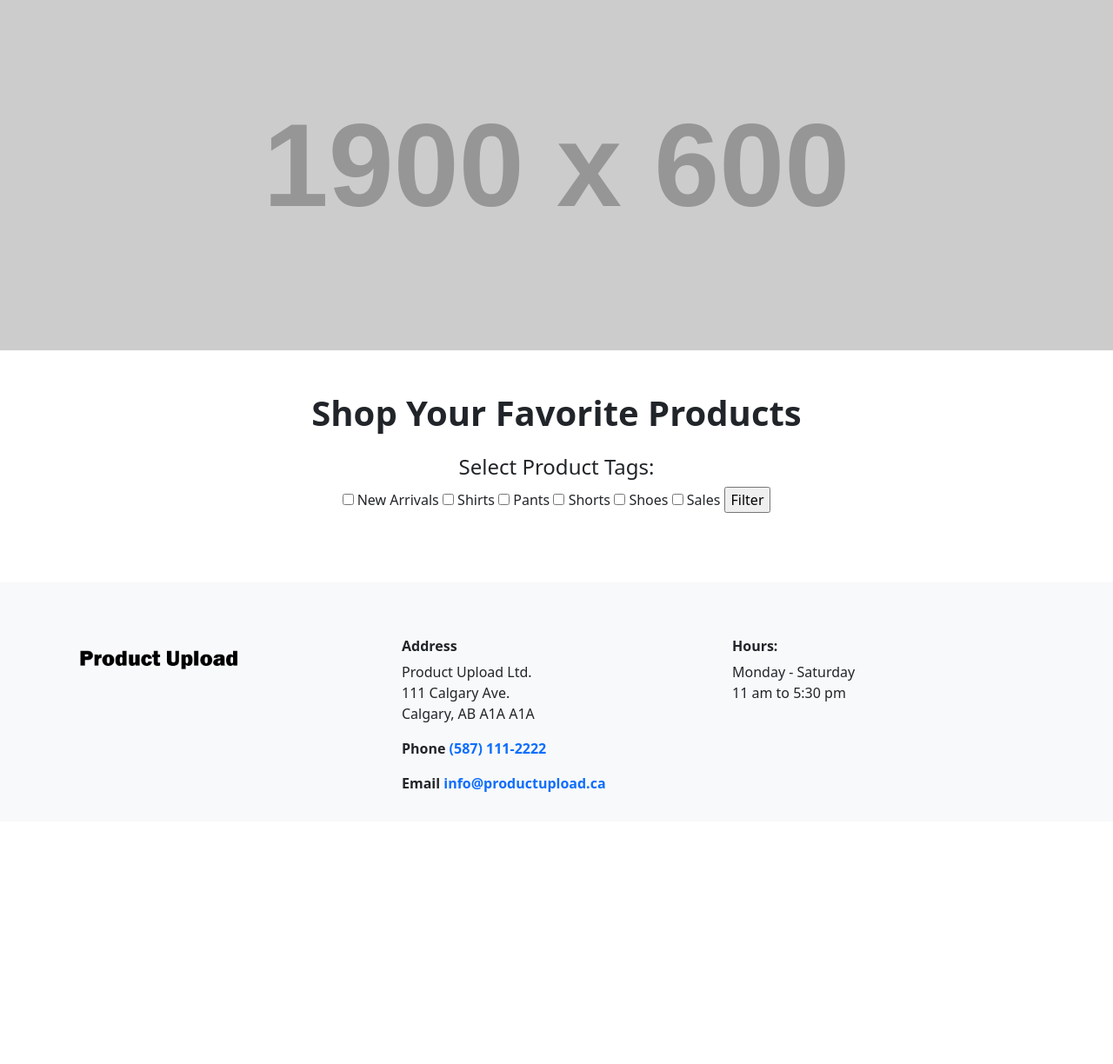
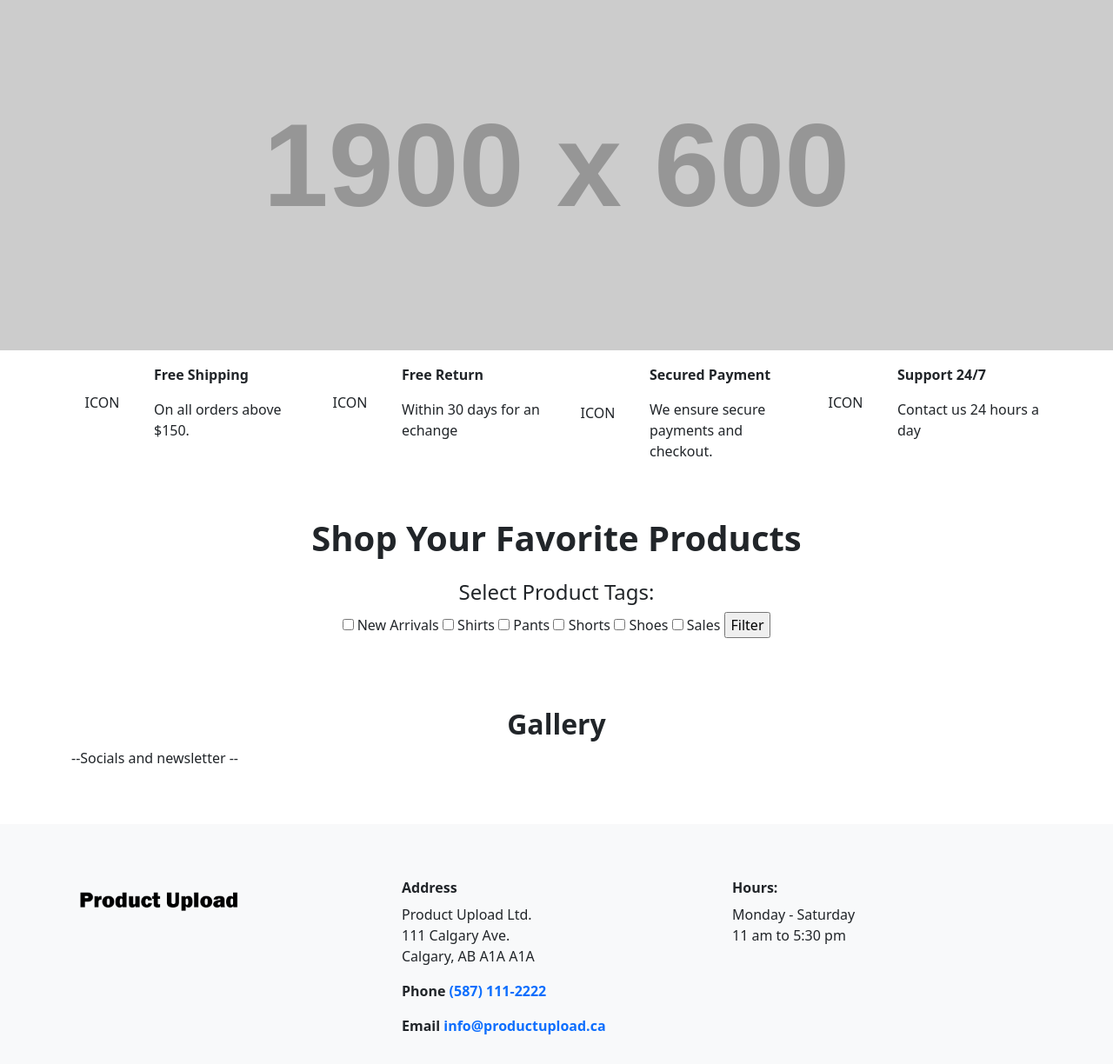
Before and after one commit to Zwill1/PHP-PRODUCT-UPLOAD-V2, a PHP site: page /PHP-PRODUCT-UPLOAD-v2/ in a window 1280 px wide. Shown: the part 193-1417 px from the top of the page at 87% size. Before the commit the page ends 1104 px from the top, so only its background shows below. Run offline with PHP 8.4, Linux system fonts and the light colour scheme; grey boxes labelled with a size stand in for pictures from a placeholder-image service; data that the repository does not hold is empty; some libraries are stand-ins or nearby versions.

Commit message:
adding icons with text below slider, gallery and socials layout near footer

```diff
--- a/index.php
+++ b/index.php
@@ -45,6 +45,52 @@
 
 <?php include "assets/hero.php" ?>
 <div class="container">
+    <section class="row lg:flex mt-3">
+        <div class="w-full col-lg-3">
+            <div class="row align-items-center">
+                <div class="col-4 text-center">
+                    <p>ICON</p>
+                </div>
+                <div class="col-8">
+                    <p class="fw-bold">Free Shipping</p>
+                    <p>On all orders above $150.</p>
+                </div>
+            </div>
+        </div>
+        <div class="w-full col-lg-3">
+            <div class="row align-items-center">
+                <div class="col-4 text-center">
+                    <p>ICON</p>
+                </div>
+                <div class="col-8">
+                    <p class="fw-bold">Free Return</p>
+                    <p>Within 30 days for an echange</p>
+                </div>
+            </div>
+        </div>
+        <div class="w-full col-lg-3">
+            <div class="row align-items-center">
+                <div class="col-4 text-center">
+                    <p>ICON</p>
+                </div>
+                <div class="col-8">
+                    <p class="fw-bold">Secured Payment</p>
+                    <p>We ensure secure payments and checkout.</p>
+                </div>
+            </div>
+        </div>
+        <div class="w-full col-lg-3">
+            <div class="row align-items-center">
+                <div class="col-4 text-center">
+                    <p>ICON</p>
+                </div>
+                <div class="col-8">
+                    <p class="fw-bold">Support 24/7</p>
+                    <p>Contact us 24 hours a day</p>
+                </div>
+            </div>
+        </div>
+    </section>
     <section class="row mt-5 mb-2">
         <h1 class="fw-bold text-center">Shop Your Favorite Products</h1>
     </section>
@@ -65,47 +111,6 @@
             </div>
         </div>
     </section>
-
-    <!-- <section class="row">
-
-    <?php
-            //try {
-                //$sql = 'SELECT * FROM products';
-                //$stmt = $pdo->prepare($sql);
-                //$stmt->execute();
-                //$result = $stmt->fetch(PDO::FETCH_ASSOC);
-
-                //while($row = $stmt->fetch(PDO::FETCH_ASSOC)){
-                    ?>
-                        <div class="col-sm-12 col-md-6 col-lg-4 col-xl-3 p-2">
-                            <div class="card border-0 p-2 rounded-0 bg-body-secondary py-4" id="product-<?php echo htmlspecialchars($row['prodid']); ?>">
-                                <div class="d-flex justify-content-center">
-                                    <img src="<?php echo htmlspecialchars($row['prodimage']); ?>" class="card-img-top" alt="<?php echo htmlspecialchars($row['prodname']); ?>" style="width: 150px;">
-                                </div>
-                                <div class="card-body">
-                                    <div class="text-center">
-                                        <h5 class="card-title mb-1"><?php echo htmlspecialchars($row['prodname']); ?></h5>
-                                        <p class="card-text mb-1 fw-bold">$<?php echo htmlspecialchars($row['prodprice']); ?></p>
-                                    </div>
-                                    <div class="d-flex justify-content-evenly">
-                                            <p>5 <span style="color:#ffa41c">&#9733;&#9733;&#9733;&#9733;&#9733;</span></p>
-                                            <p class="ms-3"><?php echo htmlspecialchars($row['prodreviewcount']); ?> ratings</p>
-                                    </div>
-                                    <div class="col-12 pt-2 pb-2">
-                                        <a href="db/product.php?id=<?php echo htmlspecialchars($row['prodid']); ?>" class="btn btn-info w-100">Details</a>
-                                    </div>
-                                </div>
-                            </div>
-                        </div>
-                    <?php
-                //}
-            //}catch (PDOException $e) {
-                // Handle the exception
-                //echo "Connection failed: " . $e->getMessage();
-            //}
-   ?>
-
-    </section> -->
 
     <section class="row">
 
@@ -178,6 +183,18 @@
         </div>
     </section>
 
+    <section class="mt-5">
+        <div class="row w-full">
+            <h2 class="text-center fw-bold text-3xl">Gallery</h2>
+        </div>
+    </section>
+
+    <section>
+        <div class="row w-full">
+            <p>--Socials and newsletter --</p>
+        </div>
+    </section>
+
 </div>
 
 <?php include "assets/footer.php" ?>
```
